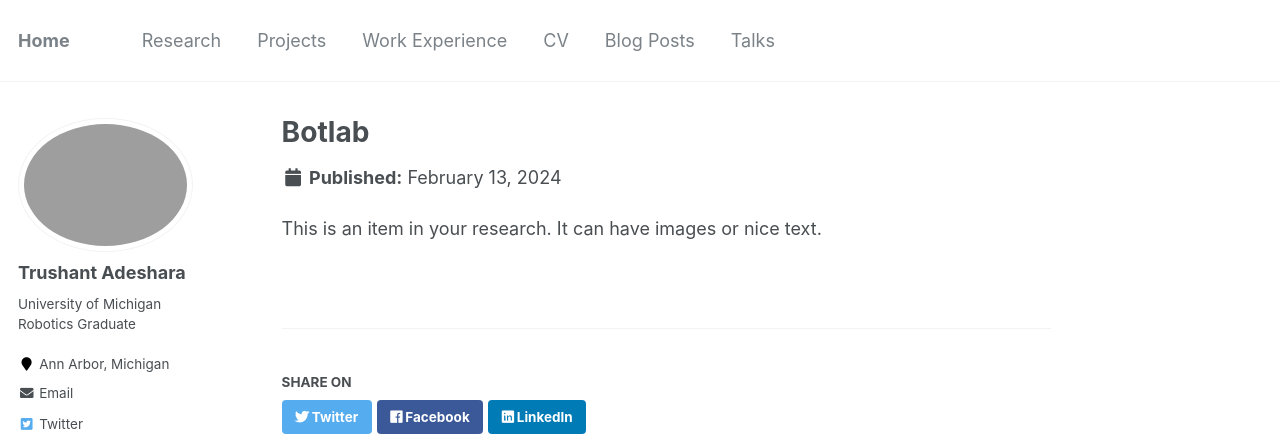
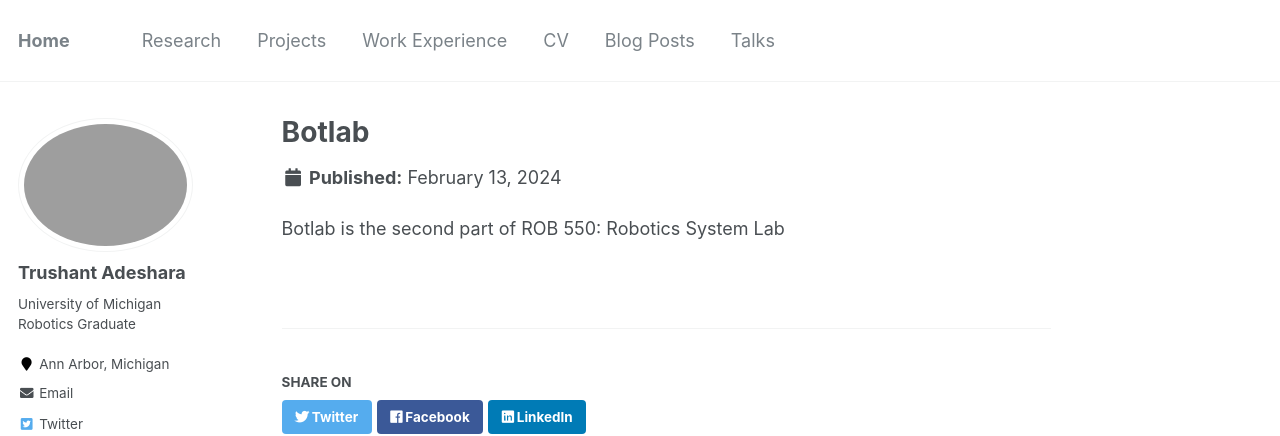
Before and after one commit to trushant05/trushant05.github.io, a Jekyll site: the page built from _research/research-2.md, in a window 1280 px wide. Shown: the top 436 px of the page. Built offline with Jekyll 4.4.1, drawn with Linux system fonts in a browser that asks for light colours.

Commit message:
update research-2 with Botlab title

```diff
--- a/_research/research-2.md
+++ b/_research/research-2.md
@@ -3,4 +3,4 @@ title: "Botlab"
 collection: research
 ---
 
-This is an item in your research. It can have images or nice text.
+Botlab is the second part of ROB 550: Robotics System Lab
```
